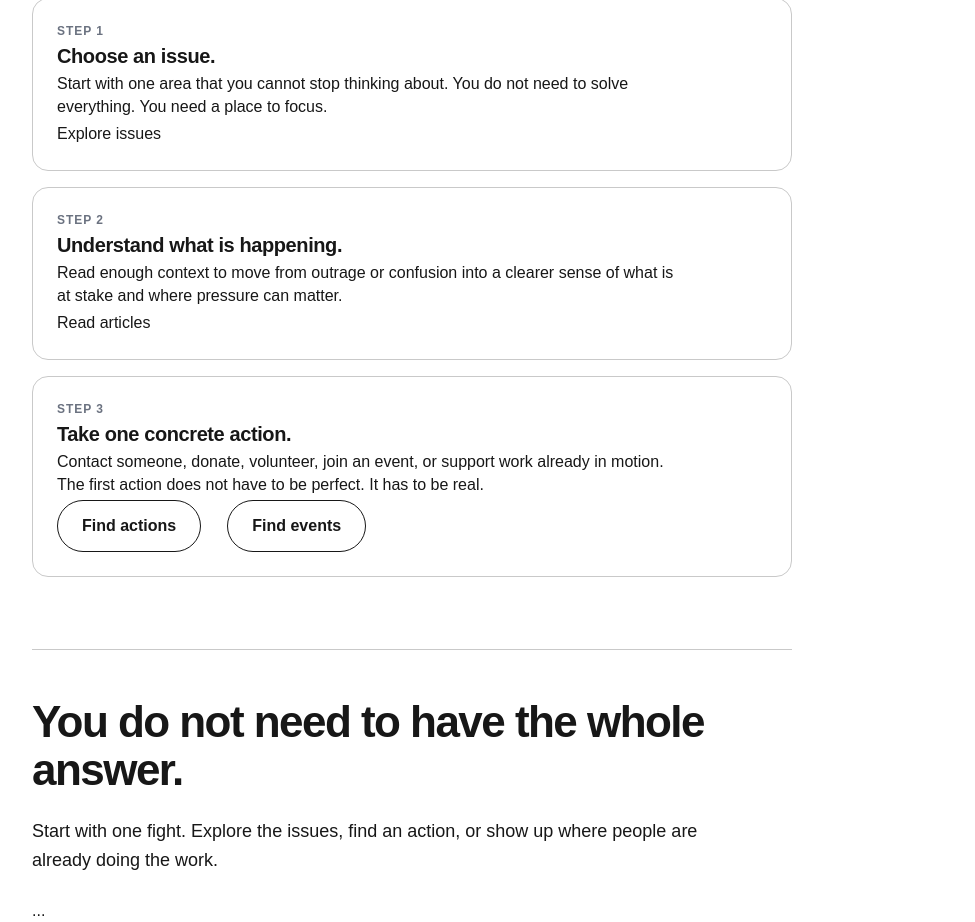
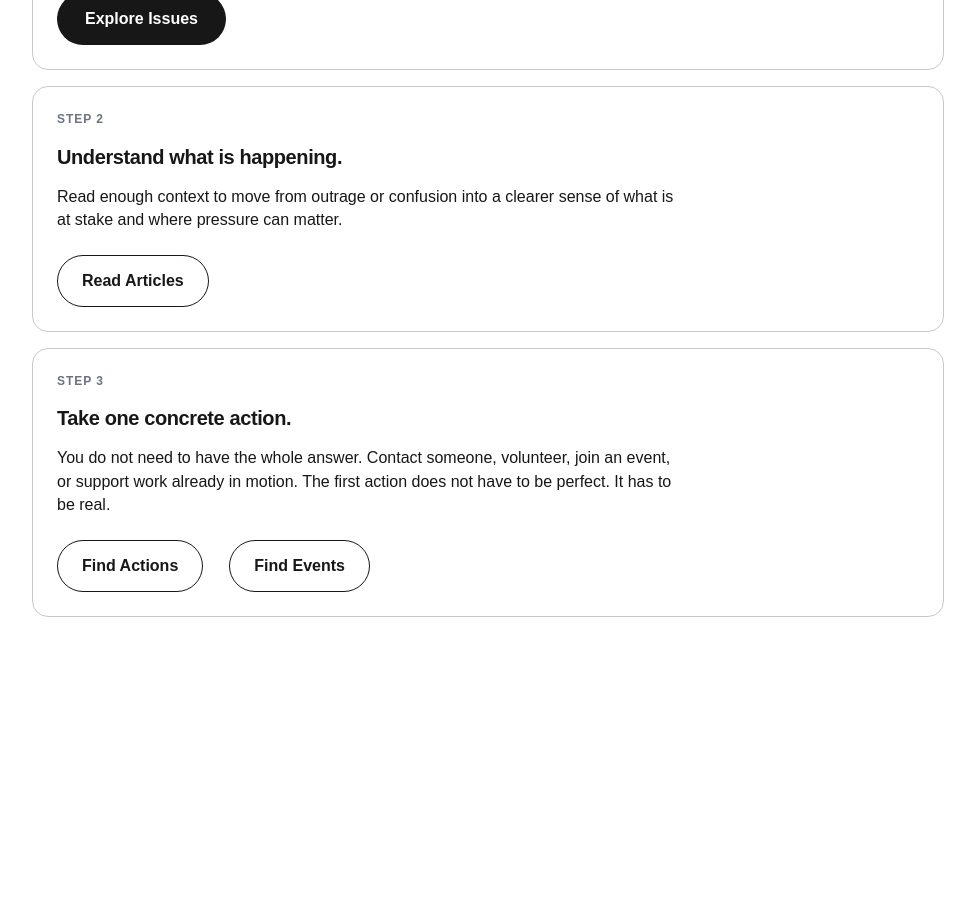
Before and after one commit to kborn/signalfire, a Next.js app in the folder apps/web/: page /about in a window 1280 px wide. Shown: the part 1000-1922 px from the top of the page, without its empty margins (152-1127 px from the left). After the commit the page ends 1745 px from the top, so only its background shows below. Built offline with nearby package versions, Linux system fonts and the light colour scheme.

Commit message:
improvements

```diff
--- a/apps/web/src/app/(public)/about/page.tsx
+++ b/apps/web/src/app/(public)/about/page.tsx
@@ -29,8 +29,8 @@ export default async function AboutPage() {
       </section>
 
       <section className="page-section about-journey">
-        <p className="section-label">Start here</p>
         <h2>Find one issue. Learn enough to act. Take the next step.</h2>
+
         <div className="about-steps">
           <section className="about-step">
             <p className="section-label">Step 1</p>
@@ -39,7 +39,9 @@ export default async function AboutPage() {
               Start with one area that you cannot stop thinking about. You do not need to solve
               everything. You need a place to focus.
             </p>
-            <Link href="/topics">Explore issues</Link>
+            <Link href="/topics" className="primaryCTA">
+              Explore Issues
+            </Link>
           </section>
 
           <section className="about-step">
@@ -49,36 +51,30 @@ export default async function AboutPage() {
               Read enough context to move from outrage or confusion into a clearer sense of what is
               at stake and where pressure can matter.
             </p>
-            <Link href="/articles">Read articles</Link>
+            <Link href="/articles" className="secondaryCTA">
+              Read Articles
+            </Link>
           </section>
 
           <section className="about-step">
             <p className="section-label">Step 3</p>
             <h3>Take one concrete action.</h3>
             <p>
-              Contact someone, donate, volunteer, join an event, or support work already in motion.
-              The first action does not have to be perfect. It has to be real.
+              You do not need to have the whole answer. Contact someone, volunteer, join an event,
+              or support work already in motion. The first action does not have to be perfect. It
+              has to be real.
             </p>
             <div className="ctaRow">
               <Link href="/actions" className="secondaryCTA">
-                Find actions
+                Find Actions
               </Link>
               <Link href="/events" className="secondaryCTA">
-                Find events
+                Find Events
               </Link>
             </div>
           </section>
         </div>
       </section>
-
-      <section className="page-section about-actions">
-        <h2>You do not need to have the whole answer.</h2>
-        <p>
-          Start with one fight. Explore the issues, find an action, or show up where people are
-          already doing the work.
-        </p>
-        <div className="ctaRow">...</div>
-      </section>
     </section>
   );
 }
--- a/apps/web/src/app/globals.css
+++ b/apps/web/src/app/globals.css
@@ -155,10 +155,6 @@ p {
   border-top: 1px solid #c9c9c9;
 }
 
-.home-philosophy {
-  margin-bottom: var(--space-5);
-}
-
 .home-how-it-works h2,
 .home-philosophy h2 {
   font-size: 1.5rem;
@@ -170,25 +166,11 @@ p {
   line-height: 1.6;
 }
 
-.getting-started a {
-  text-decoration: underline;
-  text-underline-offset: 0.2em;
-}
-
 .about-hero,
 .about-body,
 .about-journey,
-.about-actions {
-  max-width: 760px;
-}
-
 .about-body,
 .about-journey,
-.about-actions {
-  padding-top: var(--space-5);
-  border-top: 1px solid #c9c9c9;
-}
-
 .about-body,
 .about-journey {
   display: grid;
@@ -196,25 +178,28 @@ p {
 }
 
 .about-body p,
-.about-actions p {
-  font-size: 1.125rem;
-  line-height: 1.6;
-  max-width: 68ch;
-}
-
 .about-steps {
   display: grid;
   gap: var(--space-2);
 }
 
+.publicShell {
+  padding-bottom: calc(80px + var(--space-5));
+}
+
 .about-step {
   display: grid;
-  gap: var(--space-0);
+  gap: var(--space-2);
+  align-content: start;
   padding: var(--space-3);
   border: 1px solid #c9c9c9;
   border-radius: 16px;
 }
 
+.about-step .primaryCTA,
+.about-step .secondaryCTA {
+  margin-top: var(--space-1);
+}
 .about-step h3 {
   font-size: 1.25rem;
   line-height: 1.2;
```
